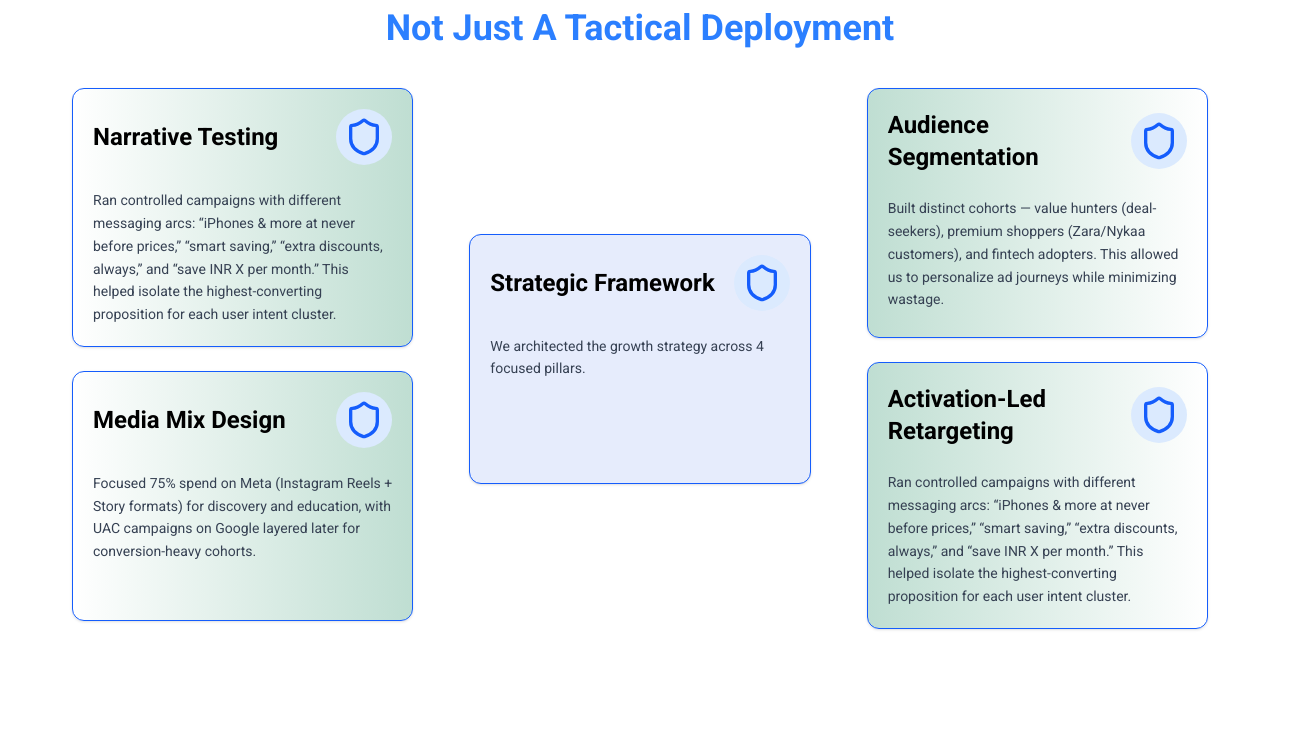
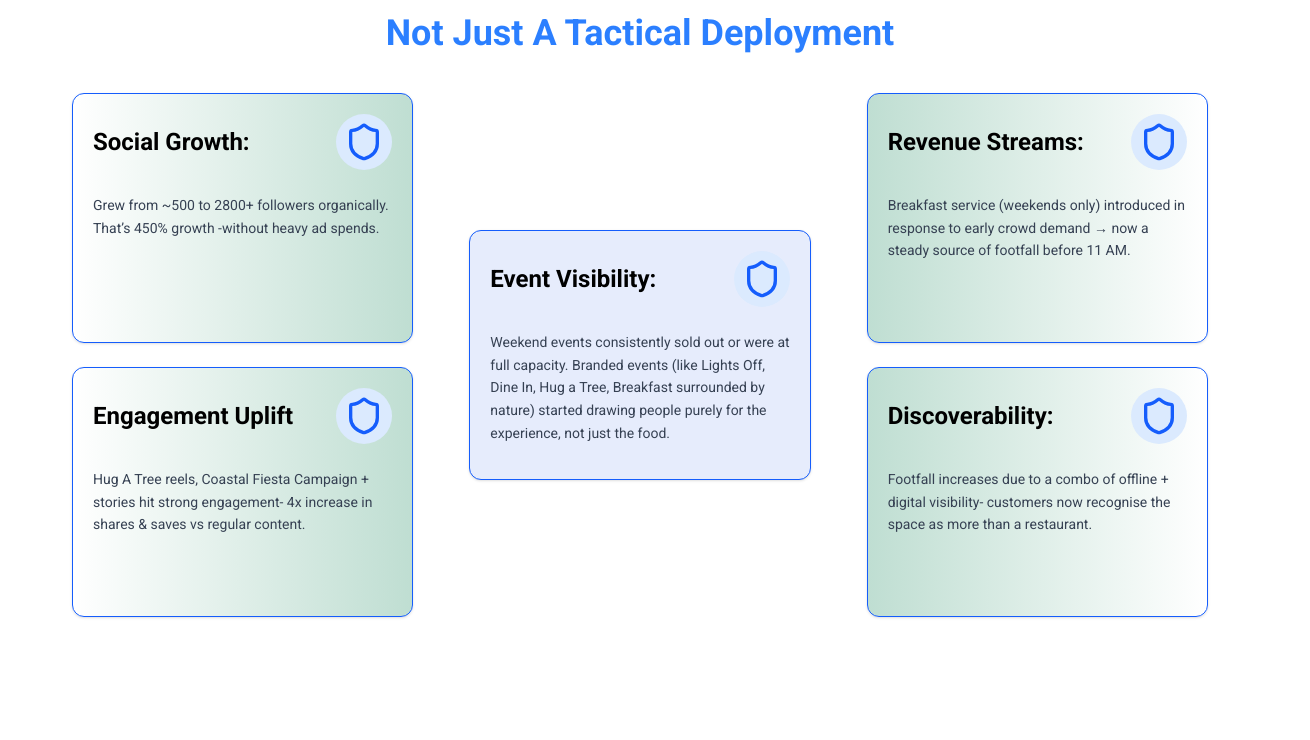
Before and after one commit to k20manish/intentfarm, a React (Vite) app: page / in a window 1280 px wide. Shown: the part 1293-2033 px from the top of the page, 1310 px wide, since content can reach past the window. Built offline with nearby package versions, Linux system fonts and the light colour scheme; a web font is replaced by a local one.

Commit message:
updating in the text

```diff
--- a/src/component/BodySection.jsx
+++ b/src/component/BodySection.jsx
@@ -19,7 +19,7 @@ function BodySection() {
         whileInView="visible"
         transition={{ duration: 0.6 }}
         viewport={{ once: true }}
-        className="max-w-7xl mx-auto flex flex-col md:flex-row gap-6 px-12"
+        className="max-w-7xl mx-auto flex flex-col md:flex-row gap-6 px-10"
       >
         {/* Left Section */}
         <div className="w-full md:w-1/2">
@@ -193,17 +193,14 @@ function BodySection() {
           <div className="bg-gradient-to-r from-white to-[#bfded2] border border-blue-600 rounded-xl shadow p-5 min-h-[250px]">
             <div className="flex items-center justify-between">
               <p className="text-2xl font-semibold text-black">
-                Narrative Testing
+                Social Growth:
               </p>
               <div className="bg-blue-100 p-2 rounded-full">
                 <Shield className="text-blue-600 w-10 h-10" />
               </div>
             </div>
             <p className="text-gray-700 mt-6 text-sm leading-relaxed">
-              Ran controlled campaigns with different messaging arcs: “iPhones &
-              more at never before prices,” “smart saving,” “extra discounts,
-              always,” and “save INR X per month.” This helped isolate the
-              highest-converting proposition for each user intent cluster.
+              Grew from ~500 to 2800+ followers organically. That’s 450% growth -without heavy ad spends.
             </p>
           </div>
 
@@ -211,16 +208,14 @@ function BodySection() {
           <div className="bg-gradient-to-r from-white to-[#bfded2] border border-blue-600 rounded-xl shadow p-5 min-h-[250px]">
             <div className="flex items-center justify-between">
               <p className="text-2xl font-semibold text-black">
-                Media Mix Design
+                Engagement Uplift
               </p>
               <div className="bg-blue-100 p-2 rounded-full">
                 <Shield className="text-blue-600 w-10 h-10" />
               </div>
             </div>
             <p className="text-gray-700 mt-6 text-sm leading-relaxed">
-              Focused 75% spend on Meta (Instagram Reels + Story formats) for
-              discovery and education, with UAC campaigns on Google layered
-              later for conversion-heavy cohorts.
+              Hug A Tree reels, Coastal Fiesta Campaign + stories hit strong engagement- 4x increase in shares & saves vs regular content.
             </p>
           </div>
         </div>
@@ -230,14 +225,14 @@ function BodySection() {
           <div className="bg-[#e6ecfc] rounded-xl shadow p-5 min-h-[250px] w-full border border-blue-600">
             <div className="flex items-center justify-between">
               <p className="text-2xl font-semibold text-black">
-                Strategic Framework
+                Event Visibility:
               </p>
               <div className="bg-blue-100 p-2 rounded-full">
                 <Shield className="text-blue-600 w-10 h-10" />
               </div>
             </div>
             <p className="text-gray-700 mt-6 text-sm leading-relaxed">
-              We architected the growth strategy across 4 focused pillars.
+              Weekend events consistently sold out or were at full capacity. Branded events (like Lights Off, Dine In, Hug a Tree, Breakfast surrounded by nature) started drawing people purely for the experience, not just the food.
             </p>
           </div>
         </div>
@@ -248,16 +243,14 @@ function BodySection() {
           <div className="bg-gradient-to-r from-[#bfded2] to-white border border-blue-600 rounded-xl shadow p-5 min-h-[250px]">
             <div className="flex items-center justify-between">
               <p className="text-2xl font-semibold text-black">
-                Audience Segmentation
+                Revenue Streams:
               </p>
               <div className="bg-blue-100 p-2 rounded-full">
                 <Shield className="text-blue-600 w-10 h-10" />
               </div>
             </div>
             <p className="text-gray-700 mt-6 text-sm leading-relaxed">
-              Built distinct cohorts — value hunters (deal-seekers), premium
-              shoppers (Zara/Nykaa customers), and fintech adopters. This
-              allowed us to personalize ad journeys while minimizing wastage.
+               Breakfast service (weekends only) introduced in response to early crowd demand → now a steady source of footfall before 11 AM.
             </p>
           </div>
 
@@ -265,17 +258,14 @@ function BodySection() {
           <div className="bg-gradient-to-r from-[#bfded2] to-white border border-blue-600 rounded-xl shadow p-5 min-h-[250px]">
             <div className="flex items-center justify-between">
               <p className="text-2xl font-semibold text-black">
-                Activation-Led Retargeting
+                Discoverability:
               </p>
               <div className="bg-blue-100 p-2 rounded-full">
                 <Shield className="text-blue-600 w-10 h-10" />
               </div>
             </div>
             <p className="text-gray-700 mt-6 text-sm leading-relaxed">
-              Ran controlled campaigns with different messaging arcs: “iPhones &
-              more at never before prices,” “smart saving,” “extra discounts,
-              always,” and “save INR X per month.” This helped isolate the
-              highest-converting proposition for each user intent cluster.
+               Footfall increases due to a combo of offline + digital visibility- customers now recognise the space as more than a restaurant.
             </p>
           </div>
         </div>
@@ -313,7 +303,7 @@ function BodySection() {
         </h2>
       </motion.div>
 
-      <div className="flex flex-col md:flex-row gap-8 md:gap-32 ml-4 md:ml-24 mt-10">
+      <div className="flex flex-col md:flex-row gap-8 md:gap-32 ml-4 md:ml-32 mt-10">
         <div className="flex flex-col items-center text-center">
           <p className="text-blue-600 font-bold text-3xl md:text-[40px]">
             10 L+
@@ -334,7 +324,7 @@ function BodySection() {
         </div>
       </div>
 
-      <div className="flex flex-col md:flex-row justify-center items-center bg-blue-200 rounded-lg md:rounded-full px-4 py-4 w-full md:w-[1150px] md:ml-24 mt-6">
+      <div className="flex flex-col md:flex-row justify-center items-center bg-blue-200 rounded-lg md:rounded-full px-4 py-4 w-full md:w-[1150px] md:ml-32 mt-6">
         {/* Button-style box */}
         <div className="bg-white text-black font-bold rounded-full px-10 py-2 whitespace-nowrap mb-3 md:mb-0 md:ml-2">
           Bonus Win!
@@ -385,18 +375,17 @@ function BodySection() {
         <div className="bg-white rounded-xl border border-blue-200 shadow-sm p-6 text-black md:col-span-3">
           <p>
             <span className="text-4xl text-blue-400 font-bold">01</span>
-            <span className="block text-lg md:text-xl mt-4">
-              Early-stage positioning is not about scale — it’s about
-              narrative-market fit.
+            <span className="block text-md md:text-lg mt-4">
+              What worked? Prioritising events as the lead communication vehicle.
+ We didn’t just say “Tall Oaks is a vibe” - we showed it through slow experiences, collaborations, nature-driven content, and experiential storytelling.
             </span>
           </p>
         </div>
         <div className="bg-white rounded-xl border border-blue-200 shadow-sm p-6 text-black md:col-span-2">
           <p>
             <span className="text-4xl text-blue-400 font-bold">02</span>
-            <span className="block text-lg md:text-xl mt-4">
-              CAC compression isn’t driven by volume — it’s driven by segment
-              clarity.
+            <span className="block text-md md:text-lg mt-4">
+             At RevLabs, we don’t just run campaigns. We build what the brand needs- thoughtfully, creatively, and always with the client’s goals at the centre.
             </span>
           </p>
         </div>
@@ -404,7 +393,7 @@ function BodySection() {
         <div className="bg-white rounded-xl border border-blue-200 shadow-sm p-6 text-black md:col-span-2">
           <p>
             <span className="text-4xl text-blue-400 font-bold">03</span>
-            <span className="block text-lg md:text-xl mt-4">
+            <span className="block text-md md:text-lg mt-4">
               In new categories, the best-performing messages are often not what
               the founders expect — only structured experimentation reveals the
               truth.
@@ -416,7 +405,7 @@ function BodySection() {
         <div className="bg-white rounded-xl border border-blue-200 shadow-sm p-6 text-black md:col-span-3">
           <p>
             <span className="text-4xl text-blue-400 font-bold">04</span>
-            <span className="block text-lg md:text-xl mt-4">
+            <span className="block text-md md:text-lg mt-4">
               Retargeting without deep event segmentation is a wasted lever for
               fintech apps.
             </span>
```
